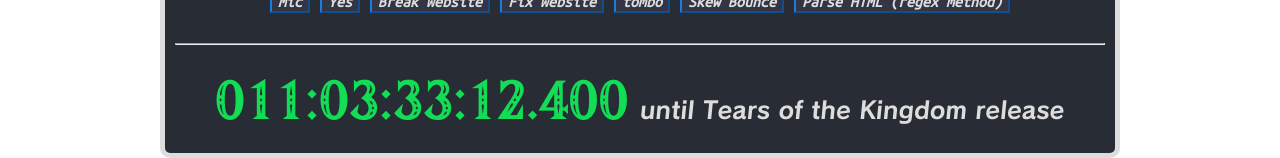
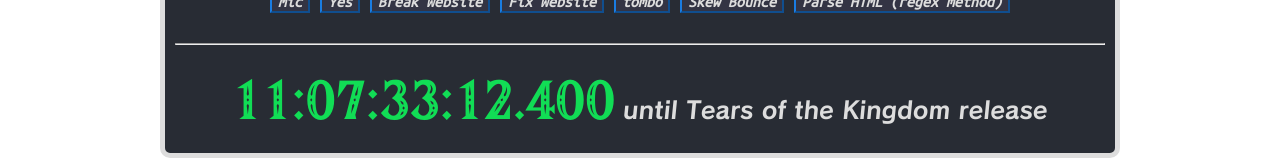
Before and after one commit to PrinceKomali/website, a Next.js app: page / in a window 1280 px wide. Shown: the part 960-1118 px from the top of the page. Built offline with nearby package versions, Linux system fonts and the light colour scheme.

Commit message:
fix countdown with momentjs

```diff
--- a/components/totk.tsx
+++ b/components/totk.tsx
@@ -1,4 +1,5 @@
 import { useEffect } from 'react';
+import moment from "moment"
 import styles from 'styles/TotKCountdown.module.scss';
 function lead(v: any, l: number = 2): string {
     return ('0'.repeat(l) + v).slice(-1 * l)
@@ -12,11 +13,22 @@
     return `${lead(d, 3)}:${lead(h)}:${lead(m)}:${lead(s)}.${lead(ms, 3)}`;
 }
 export function start_totk_countdown(): void {
-    let end: number = new Date("Fri May 12 2023 00:00:00").getTime();
+    let end = moment(new Date("Fri May 12 2023 00:00:00").getTime());
     setInterval(() => {
         let countdowns = document.querySelectorAll("." + styles.countdown);
         countdowns.forEach(el => {
-            (el as HTMLElement).innerText = fmt(end - Date.now()) + " ";
+            let duration: moment.Duration = moment.duration(end.diff(moment()));
+            (el as HTMLElement).innerText = `${
+                lead(Math.floor(duration.asDays()))
+            }:${
+                lead(Math.floor(duration.asHours())%24)
+            }:${
+                lead(Math.floor(duration.asMinutes())%60)
+            }:${
+                lead(Math.floor(duration.asSeconds())%60)
+            }.${
+                lead(duration.asMilliseconds()%1000, 3)
+            }`;
         })
     }, 1);
 }
```
Also changed, not shown: index.html (+1 -1 lines).
